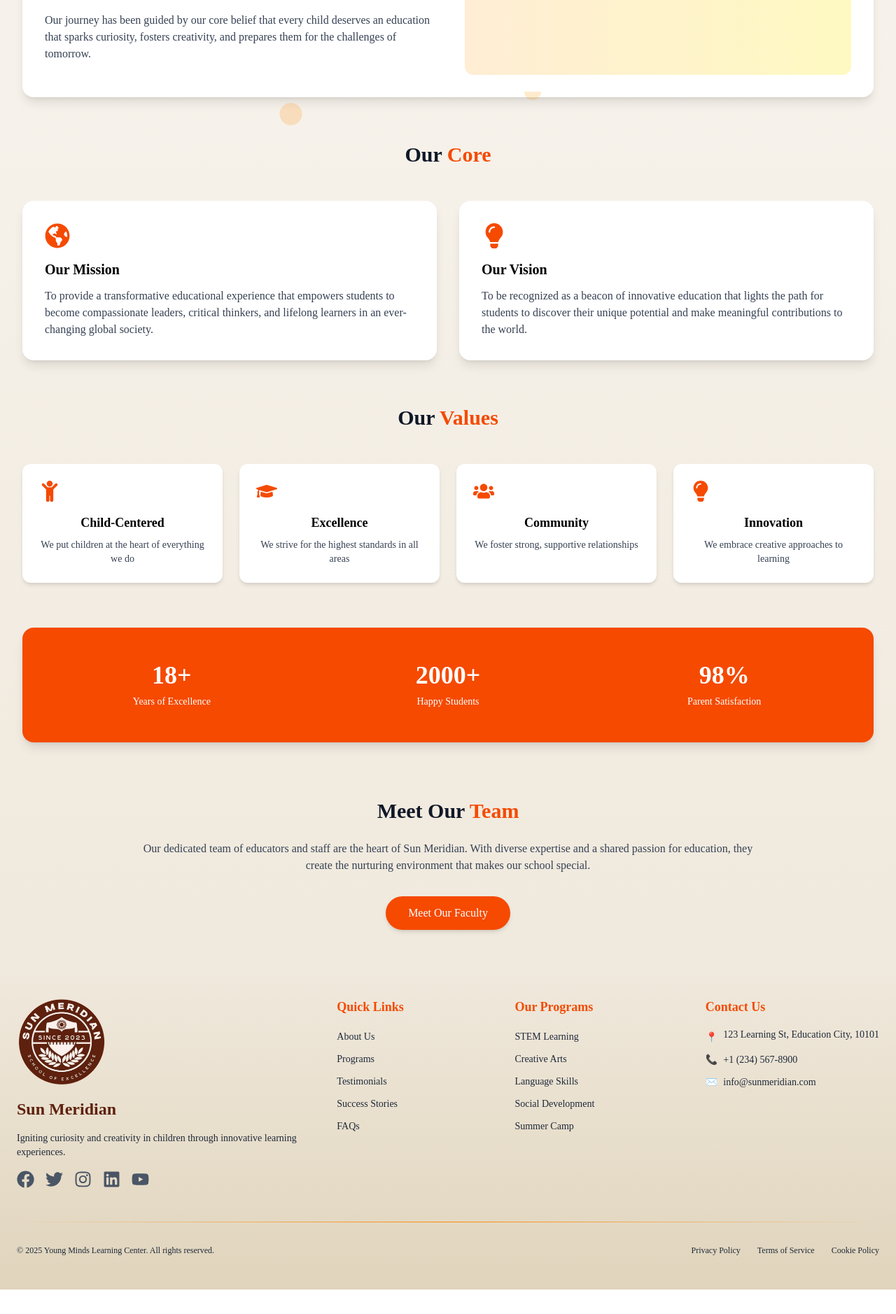
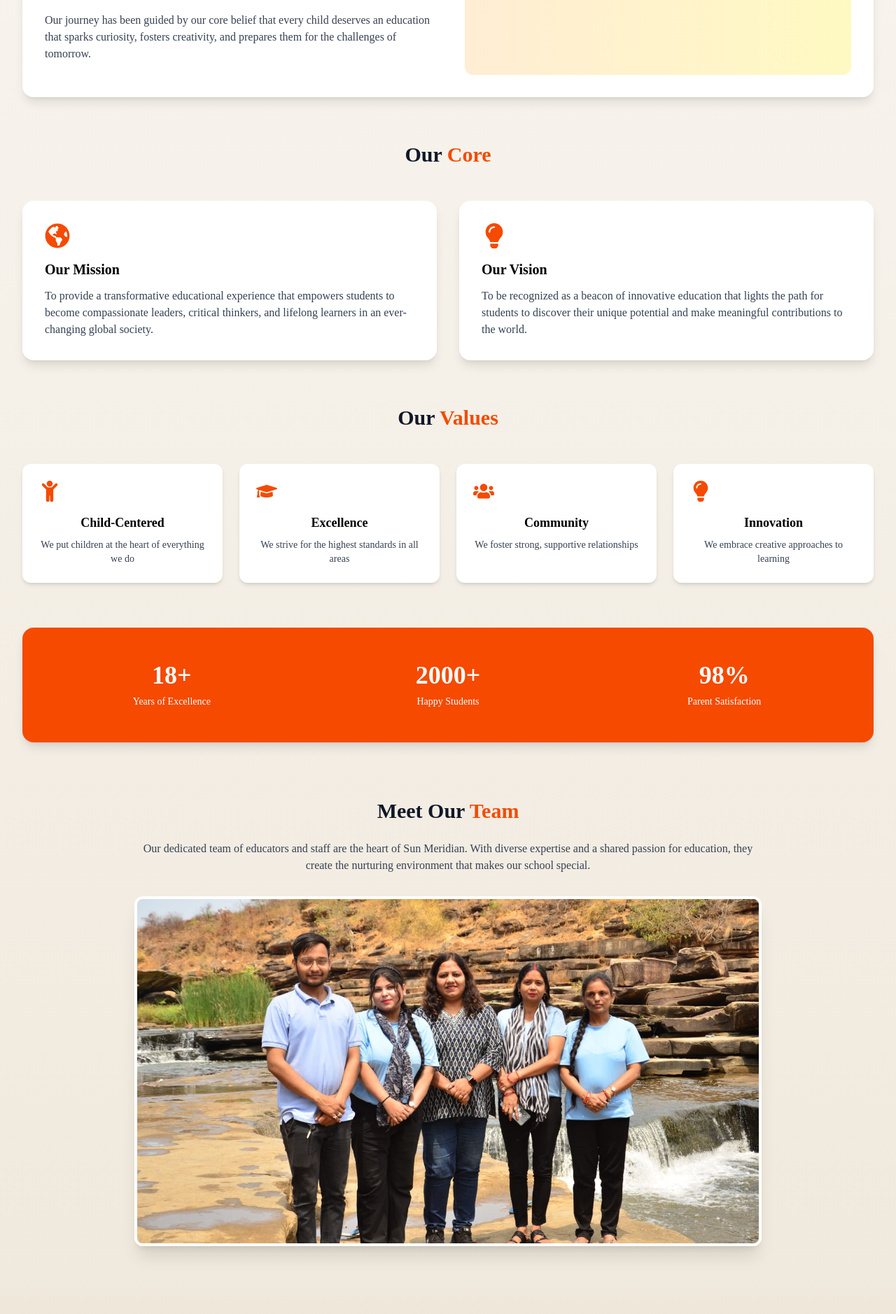
Before and after one commit to Aftab1311/SunMeridian, a React (Vite) app: page /about in a window 1280 px wide. Shown: the part 605-2483 px from the top of the page at 70% size. Before the commit the page ends 2448 px from the top, so only its background shows below. Built offline with nearby package versions, Linux system fonts and the light colour scheme; a web font is replaced by a local one.

Commit message:
small changes

```diff
--- a/src/components/Empower.jsx
+++ b/src/components/Empower.jsx
@@ -16,12 +16,15 @@ export default function Empower() {
         <p className="mt-4 text-base lg:text-lg text-gray-700">
           Encourage kids to think critically, be creative, and solve problems for a better future.
         </p>
+        <div className="w-full flex justify-center lg:justify-start">
         <button className="mt-6 px-6 py-3 bg-[#FF6A43] hover:bg-[#e85b37] text-white text-lg rounded-full flex items-center gap-2 shadow-md">
           Get Educated <ArrowUpRight size={20} />
         </button>
+        </div>
+
 
         {/* Stats */}
-        <div className="mt-10 flex flex-col sm:flex-row items-center gap-6">
+        <div className="w-full mt-10 flex flex-col sm:flex-row items-center justify-center lg:justify-start gap-6">
           <div className="flex items-center bg-white rounded-2xl p-4 shadow w-full sm:w-60">
             <CheckCircle className="text-green-500 mr-3" size={30} />
             <div>
--- a/src/components/Footer.jsx
+++ b/src/components/Footer.jsx
@@ -7,21 +7,21 @@ function Footer() {
   const currentYear = new Date().getFullYear();
 
   return (
-    <footer className="bg-gradient-to-b from-[#f0e9dd] to-[#e0d4bc] text-gray-800 py-12 px-6">
-      <div className="w-full container mx-auto">
-        <div className="flex mb-12">
+    <footer className="bg-gradient-to-b from-[#f0e9dd] to-[#e0d4bc] text-gray-800 py-8 md:py-12 px-4 sm:px-6 lg:px-8">
+      <div className="max-w-7xl mx-auto">
+        <div className="flex flex-col lg:flex-row gap-8 mb-8 md:mb-12">
           {/* Logo and description */}
           <motion.div
             initial={{ opacity: 0, y: 20 }}
             whileInView={{ opacity: 1, y: 0 }}
             transition={{ duration: 0.6 }}
             viewport={{ once: true }}
-            className="space-y-4"
+            className="w-full lg:w-auto flex flex-col items-center lg:items-start text-center lg:text-left"
           >
-            <img src={logo} alt="Logo" className="w-32 h-32 object-contain" />
-            <h3 className="text-2xl font-bold text-[#5e210e]">Sun Meridian</h3>
-            <p className="text-sm">Igniting curiosity and creativity in children through innovative learning experiences.</p>
-            <div className="flex space-x-4">
+            <img src={logo} alt="Logo" className="w-24 h-24 md:w-32 md:h-32 object-contain" />
+            <h3 className="text-xl md:text-2xl font-bold text-[#5e210e] mt-2">Sun Meridian</h3>
+            <p className="text-xs sm:text-sm max-w-xs mt-2">Igniting curiosity and creativity in children through innovative learning experiences.</p>
+            <div className="flex space-x-4 mt-4">
               {[FaFacebook, FaTwitter, FaInstagram, FaLinkedin, FaYoutube].map((Icon, index) => (
                 <motion.a
                   key={index}
@@ -29,29 +29,30 @@ function Footer() {
                   className="text-gray-600 hover:text-orange-600 transition-colors"
                   whileHover={{ y: -3, scale: 1.1 }}
                 >
-                  <Icon size={25} />
+                  <Icon size={20} className="w-5 h-5" />
                 </motion.a>
               ))}
             </div>
           </motion.div>
 
-          <div className='w-[65%] flex justify-between '>
+          <div className='w-full lg:w-[65%] grid grid-cols-1 sm:grid-cols-2 lg:grid-cols-3 gap-8'>
             {/* Quick Links */}
             <motion.div
               initial={{ opacity: 0, y: 20 }}
               whileInView={{ opacity: 1, y: 0 }}
               transition={{ duration: 0.6, delay: 0.1 }}
               viewport={{ once: true }}
+              className="text-center sm:text-left"
             >
-            <h4 className="text-lg font-semibold mb-4 text-orange-600">Quick Links</h4>
-            <ul className="space-y-2">
+              <h4 className="text-base md:text-lg font-semibold mb-3 md:mb-4 text-orange-600">Quick Links</h4>
+              <ul className="space-y-1 md:space-y-2">
                 {['About Us', 'Programs', 'Testimonials', 'Success Stories', 'FAQs'].map((item, index) => (
                   <motion.li
                     key={index}
                     whileHover={{ x: 5 }}
                     transition={{ type: 'spring', stiffness: 300 }}
                   >
-                  <a href="#" className="text-sm hover:text-orange-600 transition-colors">{item}</a>
+                    <a href="#" className="text-xs sm:text-sm hover:text-orange-600 transition-colors">{item}</a>
                   </motion.li>
                 ))}
               </ul>
@@ -63,16 +64,17 @@ function Footer() {
               whileInView={{ opacity: 1, y: 0 }}
               transition={{ duration: 0.6, delay: 0.2 }}
               viewport={{ once: true }}
+              className="text-center sm:text-left"
             >
-            <h4 className="text-lg font-semibold mb-4 text-orange-600">Our Programs</h4>
-            <ul className="space-y-2">
+              <h4 className="text-base md:text-lg font-semibold mb-3 md:mb-4 text-orange-600">Our Programs</h4>
+              <ul className="space-y-1 md:space-y-2">
                 {['STEM Learning', 'Creative Arts', 'Language Skills', 'Social Development', 'Summer Camp'].map((item, index) => (
                   <motion.li
                     key={index}
                     whileHover={{ x: 5 }}
                     transition={{ type: 'spring', stiffness: 300 }}
                   >
-                  <a href="#" className="text-sm hover:text-orange-600 transition-colors">{item}</a>
+                    <a href="#" className="text-xs sm:text-sm hover:text-orange-600 transition-colors">{item}</a>
                   </motion.li>
                 ))}
               </ul>
@@ -84,18 +86,19 @@ function Footer() {
               whileInView={{ opacity: 1, y: 0 }}
               transition={{ duration: 0.6, delay: 0.3 }}
               viewport={{ once: true }}
+              className="text-center sm:text-left"
             >
-            <h4 className="text-lg font-semibold mb-4 text-orange-600">Contact Us</h4>
-            <ul className="space-y-3 text-sm">
-              <li className="flex items-start space-x-2">
-                <span className="mt-1 text-orange-600">📍</span>
+              <h4 className="text-base md:text-lg font-semibold mb-3 md:mb-4 text-orange-600">Contact Us</h4>
+              <ul className="space-y-2 text-xs sm:text-sm">
+                <li className="flex flex-col sm:flex-row items-center sm:items-start sm:space-x-2">
+                  <span className="text-orange-600">📍</span>
                   <span>123 Learning St, Education City, 10101</span>
                 </li>
-              <li className="flex items-center space-x-2">
+                <li className="flex items-center justify-center sm:justify-start space-x-2">
                   <span className="text-orange-600">📞</span>
                   <span>+1 (234) 567-8900</span>
                 </li>
-              <li className="flex items-center space-x-2">
+                <li className="flex items-center justify-center sm:justify-start space-x-2">
                   <span className="text-orange-600">✉️</span>
                   <span>info@sunmeridian.com</span>
                 </li>
@@ -110,22 +113,22 @@ function Footer() {
           whileInView={{ scaleX: 1 }}
           transition={{ duration: 0.8 }}
           viewport={{ once: true }}
-          className="h-px bg-gradient-to-r from-transparent via-orange-400 to-transparent my-8"
+          className="h-px bg-gradient-to-r from-transparent via-orange-400 to-transparent my-6 md:my-8"
         />
 
         {/* Bottom section */}
-        <div className="flex flex-col md:flex-row justify-between items-center">
+        <div className="flex flex-col md:flex-row justify-between items-center gap-4">
           <motion.p
             initial={{ opacity: 0 }}
             whileInView={{ opacity: 1 }}
             transition={{ duration: 0.6, delay: 0.4 }}
             viewport={{ once: true }}
-            className="text-xs mb-4 md:mb-0"
+            className="text-xs text-center md:text-left"
           >
-            © {currentYear} Young Minds Learning Center. All rights reserved.
+            © {currentYear} Sun Meridian School. All rights reserved.
           </motion.p>
 
-          <div className="flex space-x-6">
+          <div className="flex flex-wrap justify-center gap-4 md:gap-6">
             {['Privacy Policy', 'Terms of Service', 'Cookie Policy'].map((item, index) => (
               <motion.a
                 key={index}
@@ -143,34 +146,6 @@ function Footer() {
           </div>
         </div>
       </div>
-
-      {/* Floating decorative elements */}
-      <div className="absolute bottom-0 left-0 w-full h-16 overflow-hidden">
-        <motion.div
-          animate={{
-            x: [0, 100, 0],
-            rotate: [0, 180, 360]
-          }}
-          transition={{
-            duration: 15,
-            repeat: Infinity,
-            ease: "linear"
-          }}
-          className="absolute bottom-4 left-1/4 w-8 h-8 rounded-full bg-orange-400 opacity-20"
-        />
-        <motion.div
-          animate={{
-            x: [0, -80, 0],
-            y: [0, -20, 0]
-          }}
-          transition={{
-            duration: 12,
-            repeat: Infinity,
-            ease: "easeInOut"
-          }}
-          className="absolute bottom-8 right-1/3 w-6 h-6 rounded-full bg-[#ff9900] opacity-20"
-        />
-      </div>
     </footer>
   );
 }
--- a/src/main.jsx
+++ b/src/main.jsx
@@ -12,7 +12,6 @@ const router = createBrowserRouter([
   {
     path: '/',
     element: <App />,
-    errorElement: <NotFound />,
     children: [
       {
         path: '/',
--- a/src/pages/About.jsx
+++ b/src/pages/About.jsx
@@ -1,6 +1,7 @@
 import React, { useEffect } from 'react';
 import { motion } from 'framer-motion';
 import { FaGraduationCap, FaChild, FaLightbulb, FaGlobeAmericas, FaUsers } from 'react-icons/fa';
+import team from '../assets/team.jpg'; // Replace with your actual image path
 
 const About = () => {
   const sectionVariants = {
@@ -246,13 +247,30 @@ const About = () => {
         <p className="text-gray-700 mb-8">
           Our dedicated team of educators and staff are the heart of Sun Meridian. With diverse expertise and a shared passion for education, they create the nurturing environment that makes our school special.
         </p>
-        <motion.button
-          whileHover={{ scale: 1.05 }}
-          whileTap={{ scale: 0.95 }}
-          className="bg-orange-600 hover:bg-orange-700 text-white font-medium py-3 px-8 rounded-full shadow-md transition-colors"
-        >
-          Meet Our Faculty
-        </motion.button>
+        <motion.div
+    whileHover={{ scale: 1.01 }}
+    transition={{ type: "spring", stiffness: 300 }}
+    className="relative w-full h-64 sm:h-80 md:h-96 lg:h-[500px] rounded-xl overflow-hidden shadow-xl border-4 border-white"
+  >
+    {/* Team group photo - replace with your actual image */}
+    <img
+      src={team}
+      alt="Sun Meridian faculty team group photo"
+      className="w-full h-full object-cover object-center"
+      loading="lazy"
+    />
+
+    {/* Subtle overlay effect on hover */}
+    <div className="absolute inset-0 bg-black/0 hover:bg-black/20 transition-all duration-300 flex items-center justify-center">
+      <motion.div
+        initial={{ opacity: 0 }}
+        whileHover={{ opacity: 1 }}
+        className="bg-orange-600/90 text-white px-6 py-2 rounded-full font-medium shadow-lg"
+      >
+        Meet The Team
+      </motion.div>
+    </div>
+  </motion.div>
       </motion.section>
     </div>
   );
--- a/src/pages/Contact.jsx
+++ b/src/pages/Contact.jsx
@@ -1,6 +1,12 @@
-import React, { useEffect } from 'react';
-import { motion } from 'framer-motion';
-import { FaMapMarkerAlt, FaPhone, FaEnvelope, FaClock, FaPaperPlane } from 'react-icons/fa';
+import React, { useEffect } from "react";
+import { motion } from "framer-motion";
+import {
+  FaMapMarkerAlt,
+  FaPhone,
+  FaEnvelope,
+  FaClock,
+  FaPaperPlane,
+} from "react-icons/fa";
 
 const Contact = () => {
   const fadeIn = {
@@ -9,9 +15,9 @@ const Contact = () => {
       opacity: 1,
       transition: {
         staggerChildren: 0.2,
-        when: "beforeChildren"
-      }
-    }
+        when: "beforeChildren",
+      },
+    },
   };
 
   const item = {
@@ -19,16 +25,16 @@ const Contact = () => {
     visible: {
       opacity: 1,
       y: 0,
-      transition: { duration: 0.6 }
-    }
+      transition: { duration: 0.6 },
+    },
   };
 
   const cardHover = {
     hover: {
       y: -5,
       boxShadow: "0 10px 25px -5px rgba(0, 0, 0, 0.1)",
-      transition: { duration: 0.3 }
-    }
+      transition: { duration: 0.3 },
+    },
   };
 
   useEffect(() => {
@@ -62,7 +68,8 @@ const Contact = () => {
           className="text-lg text-gray-700 max-w-3xl mx-auto"
           variants={item}
         >
-          We'd love to hear from you! Whether you have questions about our programs or want to schedule a visit, our team is here to help.
+          We'd love to hear from you! Whether you have questions about our
+          programs or want to schedule a visit, our team is here to help.
         </motion.p>
       </motion.div>
 
@@ -82,31 +89,37 @@ const Contact = () => {
               whileHover="hover"
               variants={cardHover}
             >
-              <h2 className="text-2xl font-bold text-gray-900 mb-6">Contact Information</h2>
+              <h2 className="text-2xl font-bold text-gray-900 mb-6">
+                Contact Information
+              </h2>
 
               <div className="space-y-6">
                 <motion.div
                   className="flex items-start space-x-4"
-                  whileHover={{ x: 5 }}
+
                 >
                   <div className="text-orange-600 text-xl mt-1">
                     <FaMapMarkerAlt />
                   </div>
                   <div>
                     <h3 className="font-semibold text-gray-900">Our Address</h3>
-                    <p className="text-gray-700">123 Sun Street, Meridian City, 10101</p>
+                    <p className="text-gray-700">
+                      123 Sun Street, Meridian City, 10101
+                    </p>
                   </div>
                 </motion.div>
 
                 <motion.div
                   className="flex items-start space-x-4"
-                  whileHover={{ x: 5 }}
+
                 >
                   <div className="text-orange-600 text-xl mt-1">
                     <FaPhone />
                   </div>
                   <div>
-                    <h3 className="font-semibold text-gray-900">Phone Number</h3>
+                    <h3 className="font-semibold text-gray-900">
+                      Phone Number
+                    </h3>
                     <p className="text-gray-700">(123) 456-7890</p>
                     <p className="text-gray-700">(098) 765-4321 (Admissions)</p>
                   </div>
@@ -114,13 +127,15 @@ const Contact = () => {
 
                 <motion.div
                   className="flex items-start space-x-4"
-                  whileHover={{ x: 5 }}
+
                 >
                   <div className="text-orange-600 text-xl mt-1">
                     <FaEnvelope />
                   </div>
                   <div>
-                    <h3 className="font-semibold text-gray-900">Email Address</h3>
+                    <h3 className="font-semibold text-gray-900">
+                      Email Address
+                    </h3>
                     <p className="text-gray-700">info@sunmeridian.com</p>
                     <p className="text-gray-700">admissions@sunmeridian.com</p>
                   </div>
@@ -128,14 +143,18 @@ const Contact = () => {
 
                 <motion.div
                   className="flex items-start space-x-4"
-                  whileHover={{ x: 5 }}
+
                 >
                   <div className="text-orange-600 text-xl mt-1">
                     <FaClock />
                   </div>
                   <div>
-                    <h3 className="font-semibold text-gray-900">Office Hours</h3>
-                    <p className="text-gray-700">Monday - Friday: 8:00 AM - 5:00 PM</p>
+                    <h3 className="font-semibold text-gray-900">
+                      Office Hours
+                    </h3>
+                    <p className="text-gray-700">
+                      Monday - Friday: 8:00 AM - 5:00 PM
+                    </p>
                     <p className="text-gray-700">Saturday: 9:00 AM - 1:00 PM</p>
                   </div>
                 </motion.div>
@@ -150,11 +169,18 @@ const Contact = () => {
               whileHover="hover"
               variants={cardHover}
             >
-              <h2 className="text-2xl font-bold text-gray-900 mb-6">Send Us a Message</h2>
+              <h2 className="text-2xl font-bold text-gray-900 mb-6">
+                Send Us a Message
+              </h2>
 
               <form className="space-y-6">
                 <motion.div variants={item}>
-                  <label htmlFor="name" className="block text-sm font-medium text-gray-700 mb-1">Full Name</label>
+                  <label
+                    htmlFor="name"
+                    className="block text-sm font-medium text-gray-700 mb-1"
+                  >
+                    Full Name
+                  </label>
                   <input
                     type="text"
                     id="name"
@@ -164,7 +190,12 @@ const Contact = () => {
                 </motion.div>
 
                 <motion.div variants={item}>
-                  <label htmlFor="email" className="block text-sm font-medium text-gray-700 mb-1">Email Address</label>
+                  <label
+                    htmlFor="email"
+                    className="block text-sm font-medium text-gray-700 mb-1"
+                  >
+                    Email Address
+                  </label>
                   <input
                     type="email"
                     id="email"
@@ -174,7 +205,12 @@ const Contact = () => {
                 </motion.div>
 
                 <motion.div variants={item}>
-                  <label htmlFor="subject" className="block text-sm font-medium text-gray-700 mb-1">Subject</label>
+                  <label
+                    htmlFor="subject"
+                    className="block text-sm font-medium text-gray-700 mb-1"
+                  >
+                    Subject
+                  </label>
                   <select
                     id="subject"
                     className="w-full px-4 py-3 border border-gray-300 rounded-lg focus:ring-2 focus:ring-orange-500 focus:border-orange-500 transition"
@@ -188,7 +224,12 @@ const Contact = () => {
                 </motion.div>
 
                 <motion.div variants={item}>
-                  <label htmlFor="message" className="block text-sm font-medium text-gray-700 mb-1">Your Message</label>
+                  <label
+                    htmlFor="message"
+                    className="block text-sm font-medium text-gray-700 mb-1"
+                  >
+                    Your Message
+                  </label>
                   <textarea
                     id="message"
                     rows="5"
@@ -219,16 +260,29 @@ const Contact = () => {
           viewport={{ once: true }}
           transition={{ duration: 0.8 }}
         >
-          <h2 className="text-2xl font-bold text-gray-900 mb-6 text-center">Our Location</h2>
+          <h2 className="text-2xl font-bold text-gray-900 mb-6 text-center">
+            Our Location
+          </h2>
           <div className="bg-white rounded-2xl shadow-lg overflow-hidden">
-            {/* Replace with actual map embed */}
-            <div className="h-96 bg-gradient-to-r from-orange-100 to-yellow-100 flex items-center justify-center">
-              <div className="text-center">
+            <div className="h-96 bg-gradient-to-r from-orange-100 to-yellow-100 relative">
+              <iframe
+                src="https://www.google.com/maps/embed?pb=!1m18!1m12!1m3!1d225.42088320164498!2d82.98101815799363!3d25.313135194676338!2m3!1f0!2f0!3f0!3m2!1i1024!2i768!4f13.1!3m3!1m2!1s0x398e2d40cd51df87%3A0xe30c08cd0439dd09!2sSun%20Meridian%20School!5e0!3m2!1sen!2sin!4v1746408331310!5m2!1sen!2sin"
+                width="100%"
+                height="100%"
+                style={{ border: 0 }}
+                allowFullScreen
+                loading="lazy"
+                referrerPolicy="no-referrer-when-downgrade"
+                className="absolute inset-0"
+              />
+              <div className="absolute top-1/2 left-1/2 transform -translate-x-1/2 -translate-y-1/2 text-center pointer-events-none">
                 <div className="text-orange-600 text-4xl mb-4">
                   <FaMapMarkerAlt />
                 </div>
-                <p className="text-gray-700 font-medium">Map would be displayed here</p>
-                <p className="text-gray-600 text-sm mt-1">123 Sun Street, Meridian City</p>
+                <p className="text-gray-700 font-medium">Sun Meridian School</p>
+                <p className="text-gray-600 text-sm mt-1">
+                A34, Madhopur, Indrapuri Colony, Chhittupura, Sigra, Varanasi, Uttar Pradesh 221010
+                </p>
               </div>
             </div>
           </div>
@@ -243,7 +297,10 @@ const Contact = () => {
           transition={{ duration: 0.8 }}
         >
           <h2 className="text-2xl font-bold mb-4">Have Questions?</h2>
-          <p className="mb-6 max-w-2xl mx-auto">Check out our FAQ section for quick answers to common questions about admissions, programs, and school life.</p>
+          <p className="mb-6 max-w-2xl mx-auto">
+            Check out our FAQ section for quick answers to common questions
+            about admissions, programs, and school life.
+          </p>
           <motion.button
             className="bg-white text-orange-600 font-medium py-2 px-6 rounded-full shadow-md hover:bg-gray-100 transition-colors"
             whileHover={{ scale: 1.05 }}
```
Also changed, not shown: src/components/HeroSection.jsx (+51 -29 lines), src/assets/team.jpg (added). Lines whose indentation alone changed are shown as unchanged.
